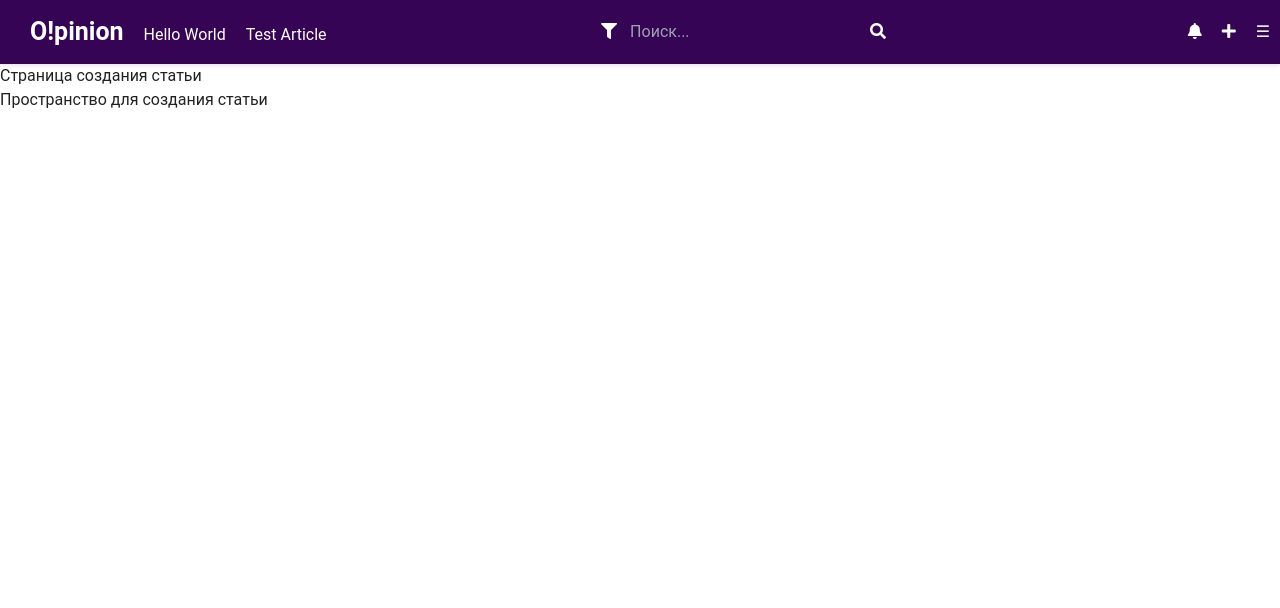
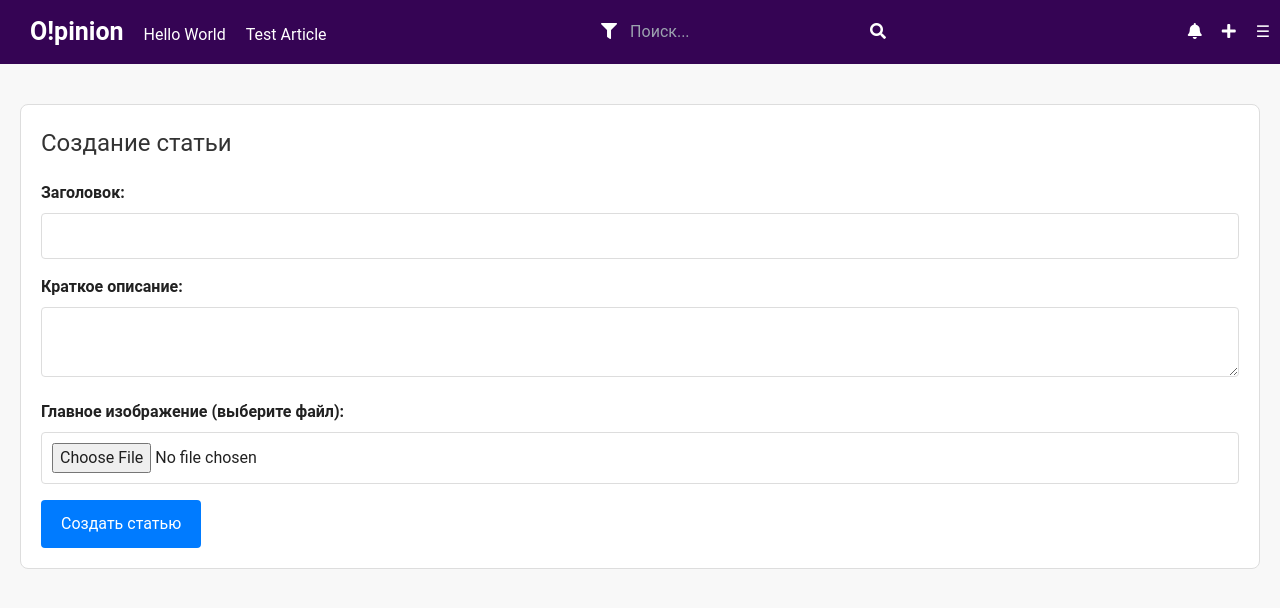
Before and after one commit to shinemettd/O-pinion-Vue3, a Vue app: page /create-Article in a window 1280 px wide. Shown: the top 608 px of the page. Built offline with nearby package versions, Linux system fonts and the light colour scheme.

Commit message:
changed the CreateTab.vue to ArticleCreate.vue

```diff
--- a/src/components/ArticleCreate.vue
+++ b/src/components/ArticleCreate.vue
@@ -1,12 +1,130 @@
 <template>
-  <div>
-    <h1>Страница создания статьи</h1>
-    <p>Пространство для создания статьи</p>
+  <div class="article-container">
+    <div class="article-form">
+      <h2>Создание статьи</h2>
+
+      <label for="title">Заголовок:</label>
+      <input v-model="title" type="text" id="title"/>
+
+      <label for="short-description">Краткое описание:</label>
+      <textarea v-model="short_description" id="short-description"></textarea>
+
+      <label for="cover-image">Главное изображение (выберите файл):</label>
+      <input type="file" @change="handleFile" accept="image/*"/>
+
+      <button @click="submitArticle">Создать статью</button>
+    </div>
+    <div v-if="id" class="content-form">
+      <h2>Добавление контента</h2>
+
+      <label for="cover-image">Контент статьи (HTML файл):</label>
+      <input type="file" @change="article_content" accept="text/html"/>
+
+      <button @click="submitContent">Добавить контент</button>
+    </div>
   </div>
 </template>
 
-<script>
-export default {
-  name: 'ArticleCreate'
+<script setup>
+import axios from 'axios';
+import {ref} from 'vue';
+
+const title = ref('');
+const short_description = ref('');
+const cover_image = ref('');
+
+const id = ref('');
+const article_content = ref('');
+
+const handleFile = (event) => {
+  const file = event.target.files[0];
+  if (file) {
+    cover_image.value = file;
+  }
+};
+
+const submitArticle = async () => {
+  try {
+    const formData = new FormData();
+    formData.append('title', title.value);
+    formData.append('short_description', short_description.value);
+    formData.append('cover_image', cover_image.value);
+
+    const accessToken = localStorage.getItem('accessToken');
+    const response = await axios.post('http://194.152.37.7:8812/api/articles', formData, {
+      headers: {
+        'Authorization': `Bearer ${accessToken}`,
+        'Content-Type': 'application/json'
+      }
+    });
+    id.value = response.data.id;
+  } catch (error) {
+    console.error('Error submitting article:', error);
+  }
+};
+
+const submitContent = async () => {
+  try {
+    await axios.put(`http://194.152.37.7:8812/api/articles/${id.value}/set-content`, formData, {
+      headers: {
+        'Authorization': `Bearer ${accessToken}`,
+        'Content-Type': 'multipart/form-data'
+      }
+    });
+  } catch (error) {
+    console.error('Error submitting article content:', error);
+  }
+};
+</script>
+
+<style scoped>
+.article-container {
+  background-color: #f8f8f8;
+  padding: 20px;
 }
-</script>
+
+.article-form,
+.content-form {
+  background-color: #ffffff;
+  border: 1px solid #ddd;
+  border-radius: 8px;
+  padding: 20px;
+  margin: 20px 0;
+}
+
+h2 {
+  font-size: 24px;
+  color: #333;
+  margin-bottom: 20px;
+}
+
+label {
+  display: block;
+  margin-bottom: 8px;
+  font-weight: bold;
+}
+
+input,
+textarea {
+  width: 100%;
+  padding: 10px;
+  margin-bottom: 16px;
+  box-sizing: border-box;
+  border: 1px solid #ddd;
+  border-radius: 4px;
+}
+
+button {
+  background-color: #007BFF;
+  color: #fff;
+  padding: 12px 20px;
+  border: none;
+  border-radius: 4px;
+  cursor: pointer;
+  font-size: 16px;
+}
+
+button:hover {
+  background-color: #0056b3;
+}
+</style>
--- a/src/plugins/router.js
+++ b/src/plugins/router.js
@@ -9,7 +9,7 @@ import Notification from "@/components/Notification.vue";
 import Register from "@/components/Register.vue";
 import Auth from "@/components/Auth.vue";
 import ArticlePage from "@/pages/ArticlePage.vue";
-import CreateTab from "@/components/CreateTab.vue";
+
 
 export default createRouter({
   history: createWebHistory(),
@@ -61,14 +61,9 @@ export default createRouter({
       path: '/auth'
     },
     {
-      component:Register,
+      component: Register,
       name: 'Register',
       path: '/register'
-    },
-    {
-      component:CreateTab,
-      name: 'CreateTab',
-      path: '/save/articles'
     }
   ]
 })
```
